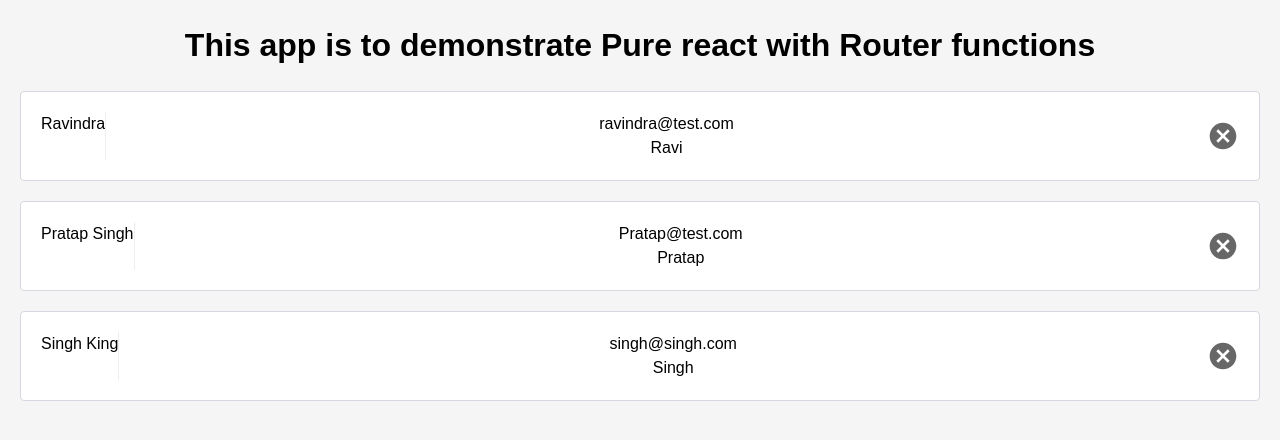
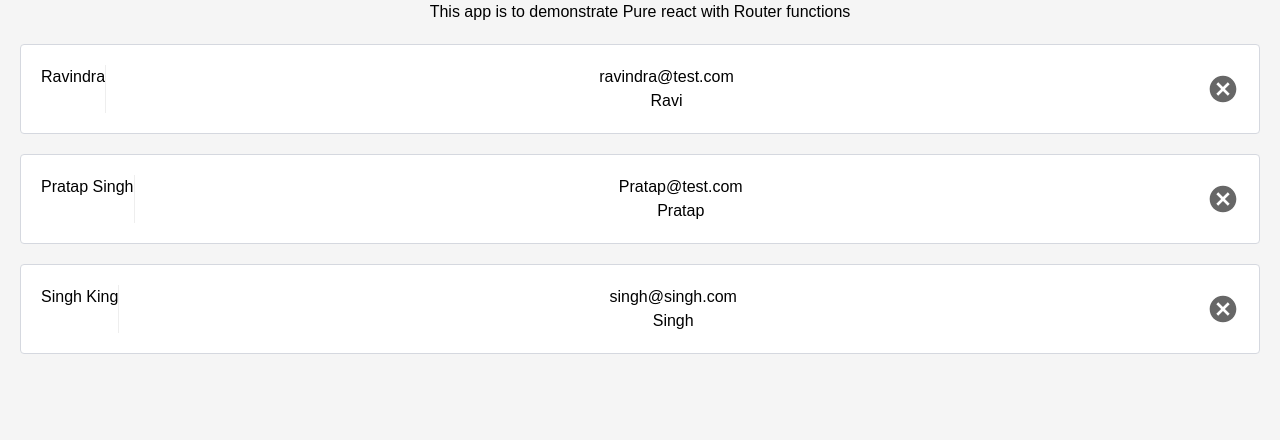
Before and after one commit to ravindragsingh/contactList_react, a React (Create React App) app: page / in a window 1280 px wide. Shown: the top 440 px of the page. Built offline with nearby package versions, Linux system fonts and the light colour scheme.

Commit message:
adding one more component Header

```diff
--- a/src/App.js
+++ b/src/App.js
@@ -2,6 +2,7 @@
 import logo from './logo.svg';
 import './App.css';
 import ListContacts from './ListContacts'
+import Header from './Header'
 
 const contacts = [
   {
@@ -30,7 +31,7 @@
 //const people = contacts.map((id) =>contacts.id ===id )
     return (
       <div className="App">
-        <h1>This app is to demonstrate Pure react with Router functions</h1>
+        <Header text = 'This app is to demonstrate Pure react with Router functions'/>
         <ListContacts contacts = {contacts} />
       </div>
     );
--- /dev/null
+++ b/src/Header.js
@@ -0,0 +1,16 @@
+import React, { Component } from 'react';
+
+class Header extends Component {
+  render() {
+    //console.log('props', this.props)
+
+    return (
+
+       <ol className = 'contact-list'>
+          <li>{this.props.text} </li>
+       </ol>
+    );
+  }
+}
+
+export default Header;
--- a/src/ListContacts.js
+++ b/src/ListContacts.js
@@ -2,7 +2,7 @@
 
 class ListContacts extends Component {
   render() {
-    console.log('props', this.props)
+    //console.log('props', this.props)
 
     return (
 
@@ -13,7 +13,7 @@
               <p>{contact.email}</p>
               <p>{contact.id}</p>
           </div>
-          <button className = 'contact-remove'></button>
+          <button className = 'contact-remove'>Remove</button>
           </li>
 
 
```
Also changed, not shown: 1 other file (tests, documents, lock files or other folders).
